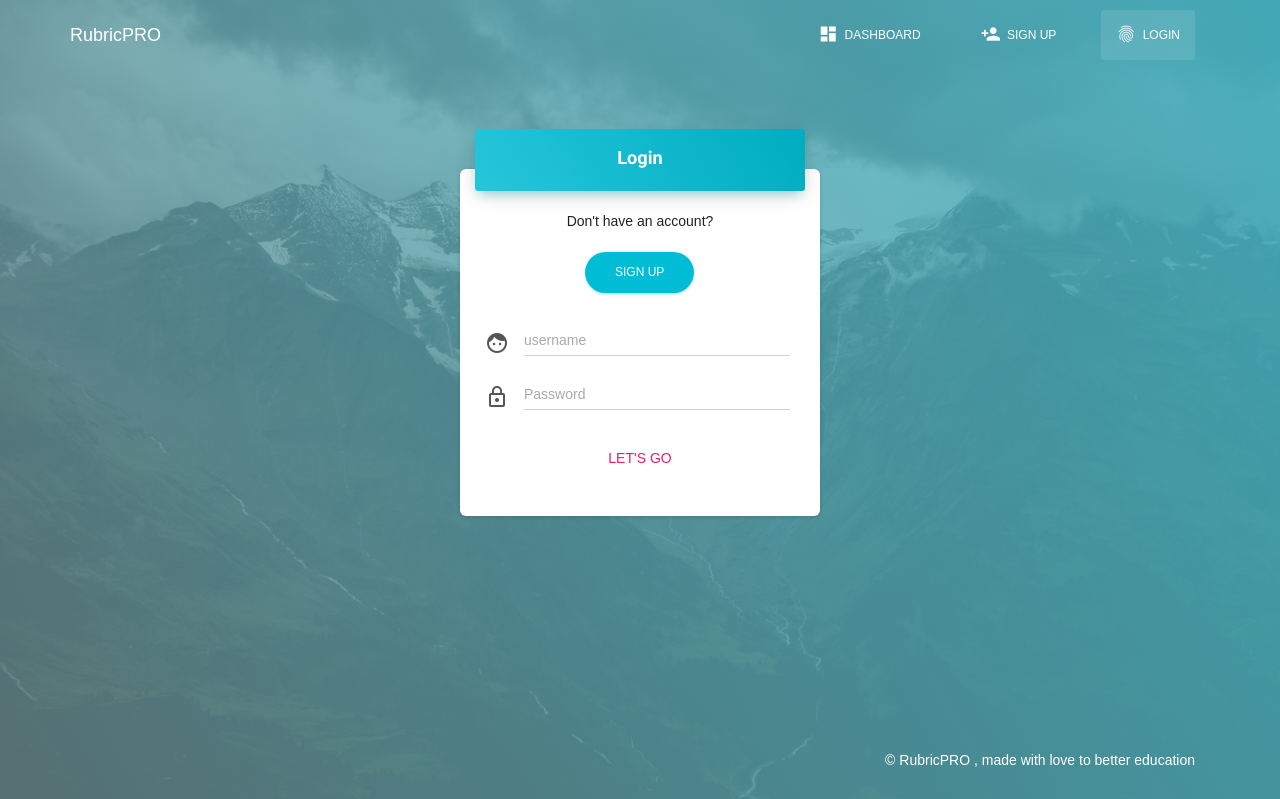
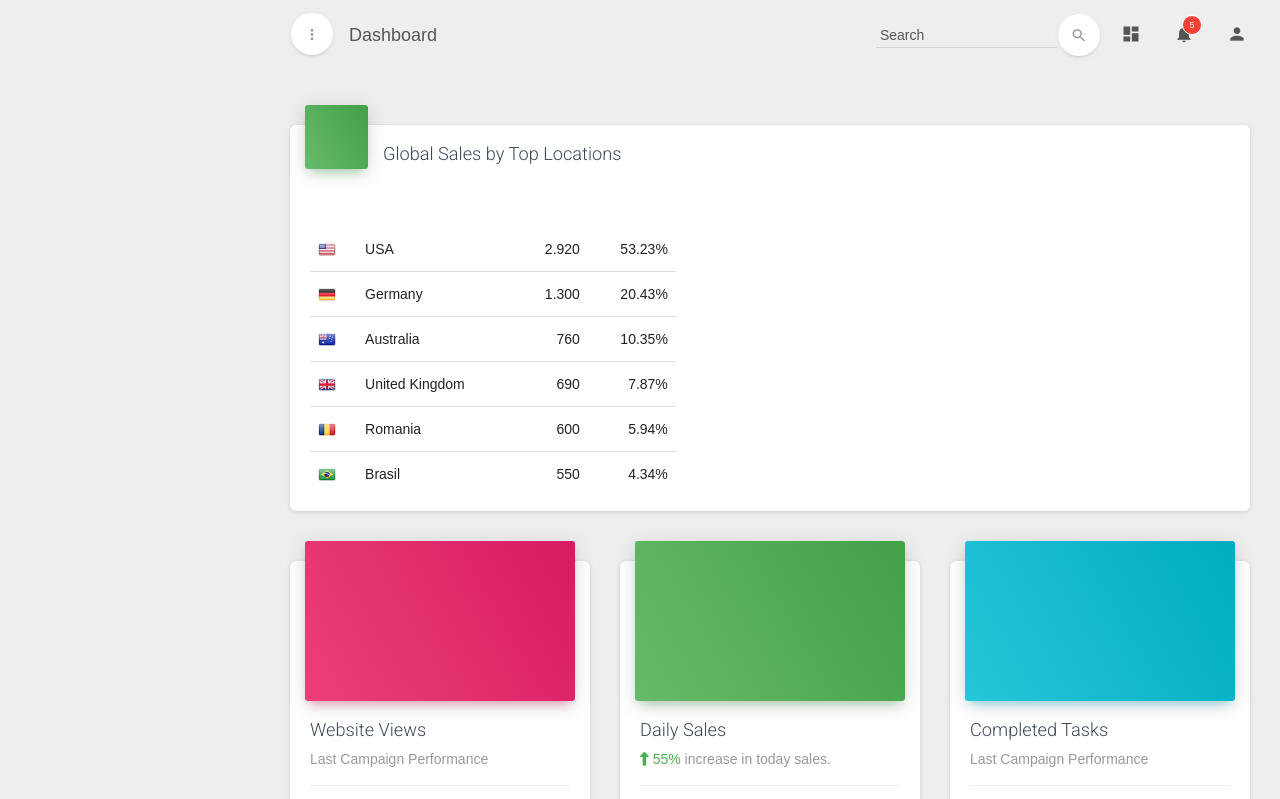
Before and after one commit to brightmanforever022/Broaden-io-client, a React (Create React App) app: page / in a window 1280 px wide. Before the commit this address led to /login. Shown: the top 799 px of the page. Built offline with nearby package versions, Linux system fonts and the light colour scheme.

Commit message:
logging in now redirects the user to the dashboard, and the token is stored as a cookie

```diff
--- a/src/components/Home.js
+++ b/src/components/Home.js
@@ -3,6 +3,7 @@ import { Route, Redirect } from 'react-router-dom';
 import Sidebar from './Sidebar';
 import serverPath from '../paths';
 import axios from 'axios';
+import Dashboard from './Dashboard'
 import { instanceOf } from 'prop-types';
 import { Cookies, withCookies } from 'react-cookie';
 
@@ -24,11 +25,12 @@ class Home extends Component {
 
   componentWillMount() {
     const { cookies } = this.props;
+
     if (!this.state.authChecked) {
       //this.checkAuth()
       // check if the cookie is stored
       this.setState({
-        isLoggedIn: cookies.get("RubricsApp"),
+        isLoggedIn: cookies.get("RubricsApp") !== "",
         authChecked: true
       })
     }
@@ -59,8 +61,8 @@ class Home extends Component {
     // TODO:add activeClassName for when the link is selected
     return (
       <Route exact path="/" render={() => (
-          this.isLoggedIn ? (
-            <Sidebar/>
+          this.state.isLoggedIn ? (
+            <Dashboard />
           ) : (
             <Redirect to="/login"/>
 
--- a/src/components/Login.js
+++ b/src/components/Login.js
@@ -57,7 +57,7 @@ class Login extends Component {
         const user = response.data.user
         console.log(response.data)
         {this.setTokenCookie(response.data.token)}
-        this.props.history.push("/", { isLoggedIn: true, user: user, authChecked: true});
+        this.props.history.push("/");
       }
     })
     .catch(error => {
```
